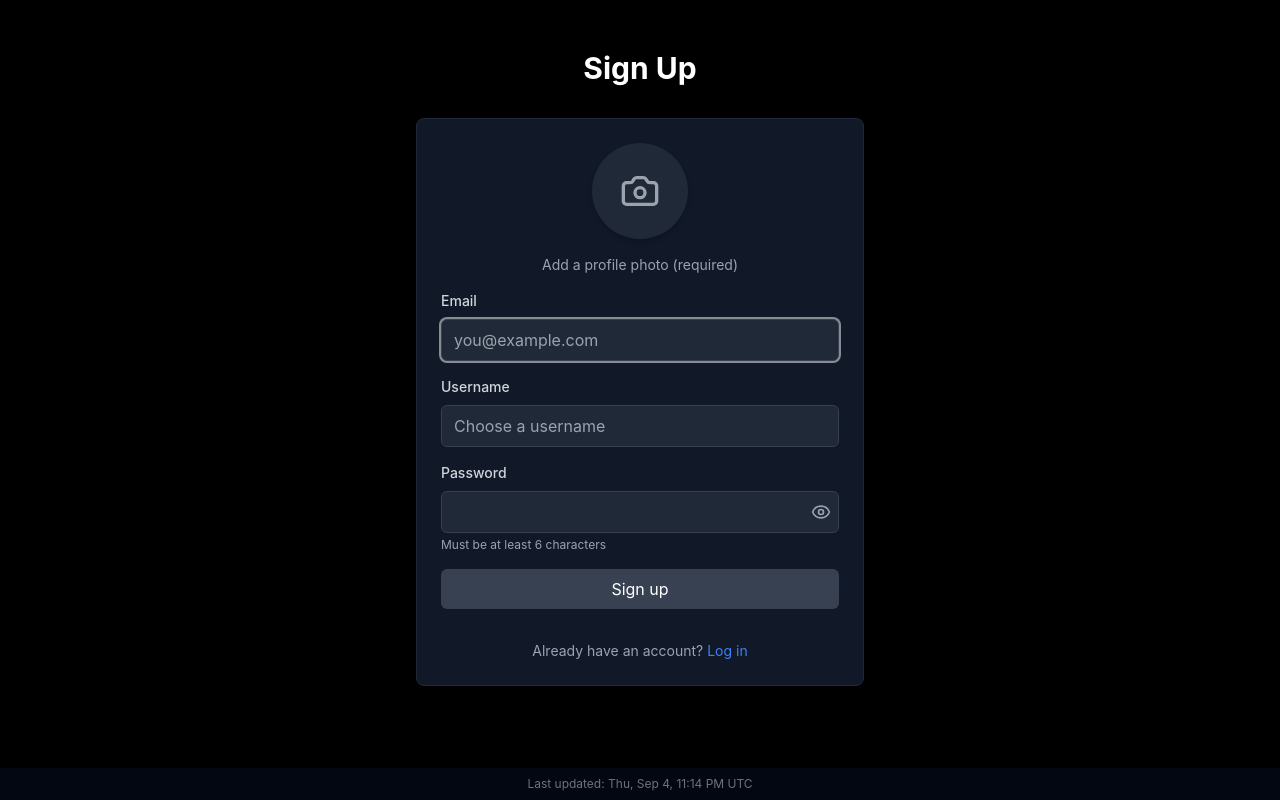
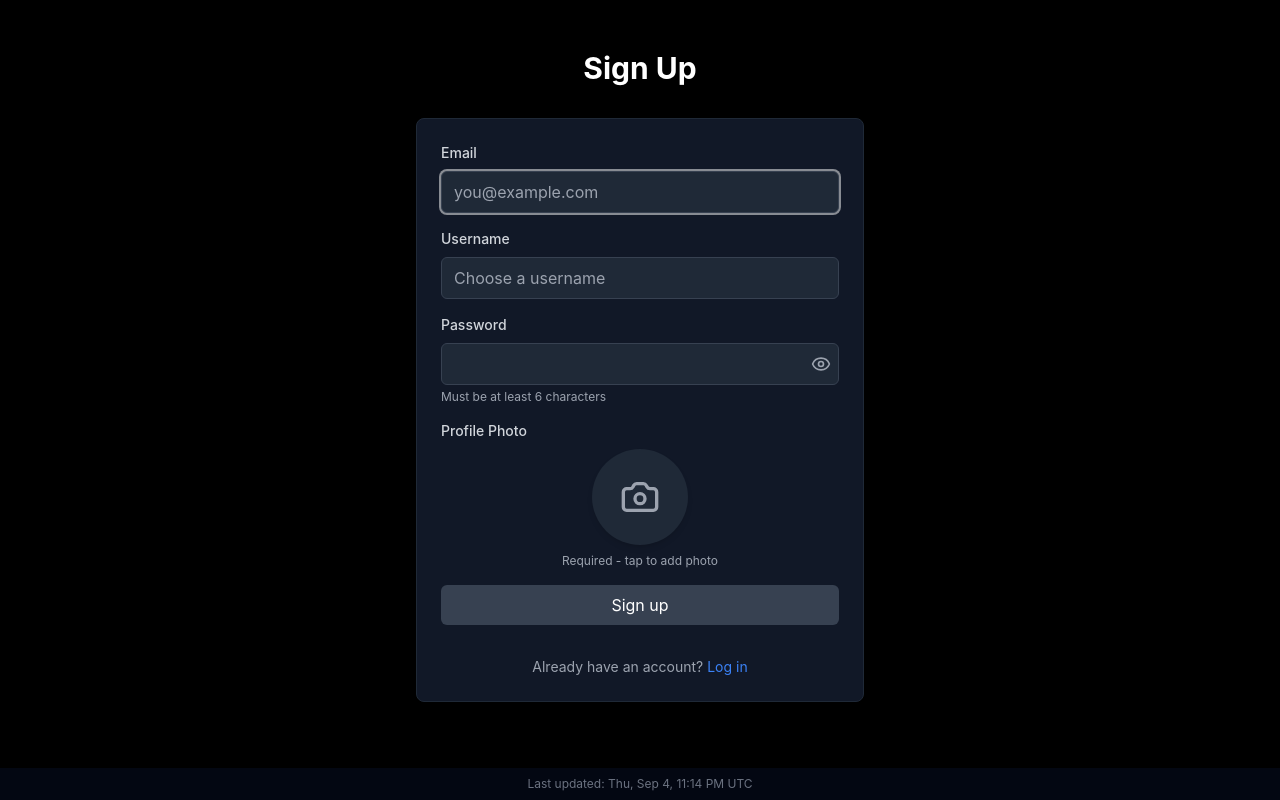
Before and after one commit to ldm616/justus, a React (Vite) app: page /signup in a window 1280 px wide. Built offline with nearby package versions, Linux system fonts and the light colour scheme; no server answers.

Commit message:
feat: improve signup UX by moving profile photo to last and simplifying error message

```diff
--- a/src/pages/Signup.tsx
+++ b/src/pages/Signup.tsx
@@ -25,15 +25,7 @@ const Signup: React.FC = () => {
   };
 
   const handleDisabledClick = () => {
-    const missing = [];
-    if (!email.trim()) missing.push('Email');
-    if (!username.trim() || username.trim().length < 2) missing.push('Username (min 2 chars)');
-    if (password.length < 6) missing.push('Password (min 6 chars)');
-    if (!avatarFile) missing.push('Profile photo');
-
-    if (missing.length > 0) {
-      showToast(`Please complete: ${missing.join(', ')}`);
-    }
+    showToast('Please complete the form');
   };
 
   const handleAvatarChange = (event: React.ChangeEvent<HTMLInputElement>) => {
@@ -150,36 +142,6 @@ const Signup: React.FC = () => {
               </div>
             )}
 
-            {/* Avatar Upload */}
-            <div className="flex justify-center">
-              <label className="relative group cursor-pointer">
-                <div className="w-24 h-24 rounded-full bg-gray-800 flex items-center justify-center overflow-hidden relative shadow-md">
-                  {avatarPreview ? (
-                    <img
-                      src={avatarPreview}
-                      alt="Avatar preview"
-                      className="w-full h-full object-cover"
-                    />
-                  ) : (
-                    <Camera className="w-10 h-10 text-gray-400" />
-                  )}
-                  <div className="absolute inset-0 bg-black/50 flex items-center justify-center opacity-0 group-hover:opacity-100 transition-opacity rounded-full">
-                    <Camera className="w-8 h-8 text-white" />
-                  </div>
-                </div>
-                <input
-                  ref={fileInputRef}
-                  type="file"
-                  accept="image/*"
-                  onChange={handleAvatarChange}
-                  className="hidden"
-                />
-              </label>
-            </div>
-            <p className="text-center text-sm text-gray-400">
-              Add a profile photo (required)
-            </p>
-
             <div>
               <label className="block text-sm font-medium text-gray-300 mb-2">
                 Email
@@ -236,6 +198,41 @@ const Signup: React.FC = () => {
               </p>
             </div>
 
+            {/* Profile Photo Upload - moved to last */}
+            <div>
+              <label className="block text-sm font-medium text-gray-300 mb-2">
+                Profile Photo
+              </label>
+              <div className="flex justify-center">
+                <label className="relative group cursor-pointer">
+                  <div className="w-24 h-24 rounded-full bg-gray-800 flex items-center justify-center overflow-hidden relative shadow-md">
+                    {avatarPreview ? (
+                      <img
+                        src={avatarPreview}
+                        alt="Avatar preview"
+                        className="w-full h-full object-cover"
+                      />
+                    ) : (
+                      <Camera className="w-10 h-10 text-gray-400" />
+                    )}
+                    <div className="absolute inset-0 bg-black/50 flex items-center justify-center opacity-0 group-hover:opacity-100 transition-opacity rounded-full">
+                      <Camera className="w-8 h-8 text-white" />
+                    </div>
+                  </div>
+                  <input
+                    ref={fileInputRef}
+                    type="file"
+                    accept="image/*"
+                    onChange={handleAvatarChange}
+                    className="hidden"
+                  />
+                </label>
+              </div>
+              <p className="text-center text-xs text-gray-400 mt-2">
+                Required - tap to add photo
+              </p>
+            </div>
+
             <button
               type={isFormValid() ? "submit" : "button"}
               disabled={loading || !isFormValid()}
```
